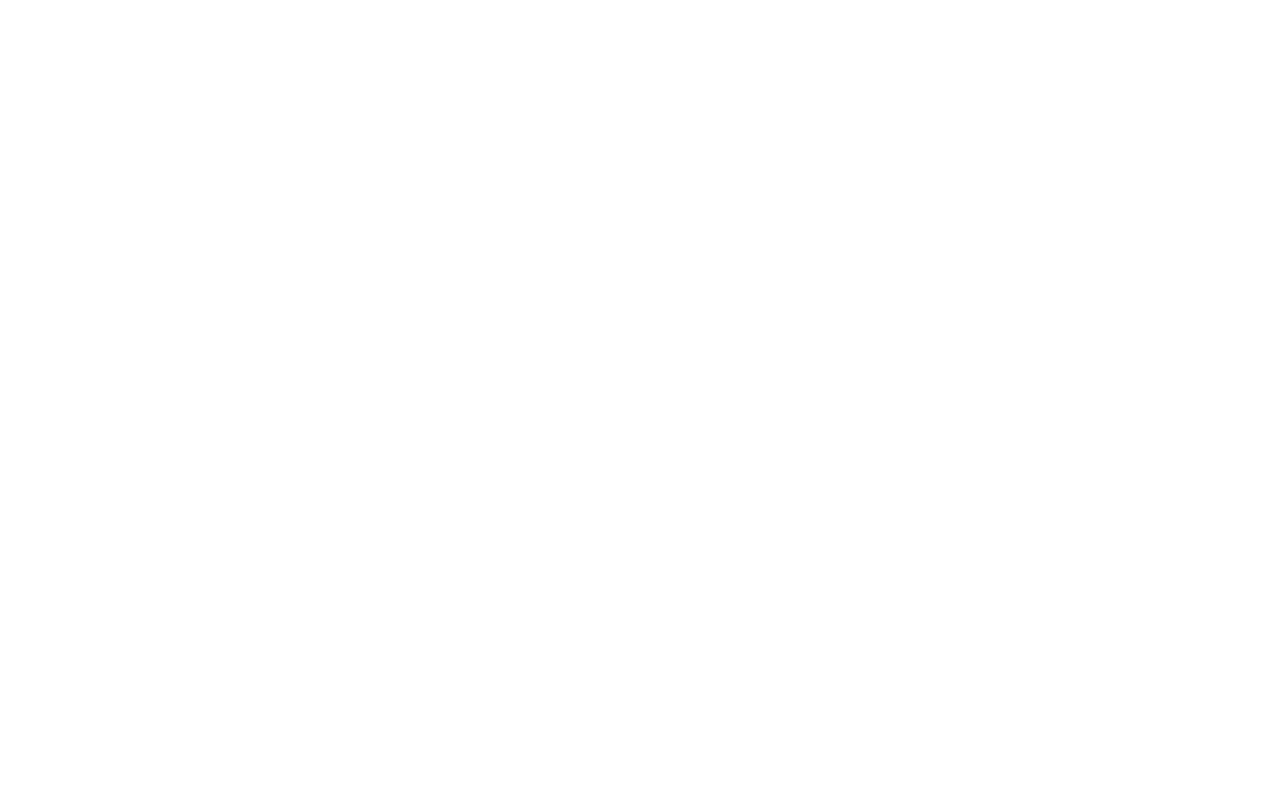
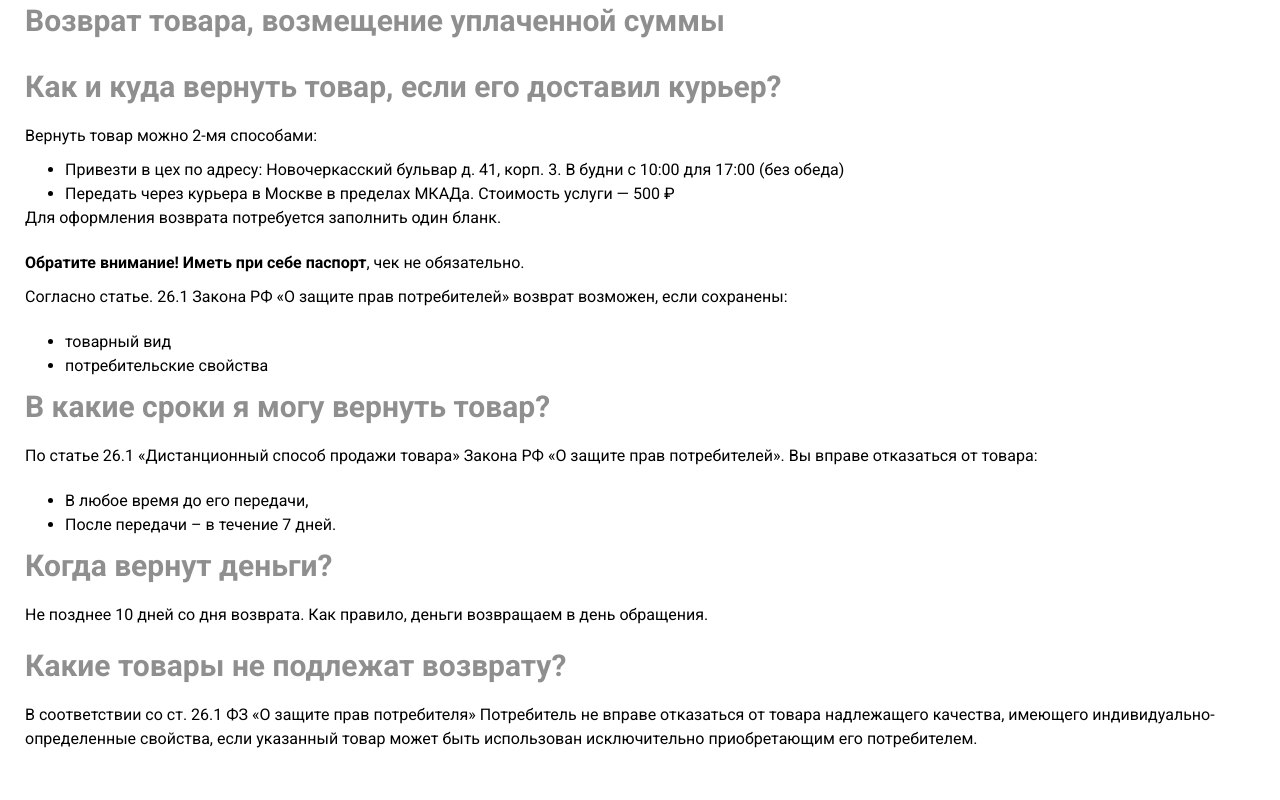
Before and after one commit to username-shakha/sity-jalyuzi, a React (Vite) app: page /return-goods in a window 1280 px wide. Before the commit this address had no page. Shown: the part 840-1640 px from the top of the page. Before the commit the page ends 800 px from the top, so only its background shows below. Built offline with nearby package versions, Linux system fonts and the light colour scheme.

Commit message:
created return goods page

```diff
--- a/src/App.tsx
+++ b/src/App.tsx
@@ -5,6 +5,7 @@ import Home from "./pages/Home";
 import Delivery from "./pages/Delivery";
 import Contact from "./pages/Contact";
 import { PaymentMethods } from "./pages/Contact/PaymentMethods";
+import { ReturnGoods } from "./pages/Contact/ReturnGoods";
 
 const App: FC = (): JSX.Element => {
   return (
@@ -14,7 +15,7 @@ const App: FC = (): JSX.Element => {
         <Route path="/contact" element={<Contact />} />
         <Route path="/delivery" element={<Delivery />} />
         <Route path="/payment-methods" element={<PaymentMethods />} />
-        <Route path="/about" element={<PaymentMethods />} />
+        <Route path="/return-goods" element={<ReturnGoods />} />
       </Route>
     </Routes>
   );
--- a/src/index.css
+++ b/src/index.css
@@ -31,6 +31,11 @@ body {
 
 body.no-scroll {
   overflow: hidden;
+}
+
+b,
+strong {
+  font-weight: bolder;
 }
 
 h1,
--- /dev/null
+++ b/src/pages/Contact/ReturnGoods.tsx
@@ -0,0 +1,91 @@
+import { FC } from "react";
+import "./style.scss";
+
+export const ReturnGoods: FC = () => {
+  return (
+    <section className="delivery">
+      <div className="information__container">
+        <h2 className="information__title">Возврат товара</h2>
+        <section className="">
+          <h1 className="section__title"></h1>
+          <div className="section__inner">
+            <h2>
+              <strong>Возврат товара, возмещение уплаченной суммы</strong>
+            </h2>
+            <br />
+            <h2>
+              <strong>
+                Как и куда вернуть товар, если его доставил курьер?
+              </strong>
+            </h2>
+            <p>Вернуть товар можно 2-мя способами:</p>
+            <ul>
+              <li>
+                Привезти в цех по адресу: Новочеркасский бульвар д. 41, корп. 3.
+                В будни с 10:00 для 17:00 (без обеда)
+              </li>
+              <li>
+                Передать через курьера в Москве в пределах МКАДа. Стоимость
+                услуги — 500 ₽
+              </li>
+            </ul>
+            <p>Для оформления возврата потребуется заполнить один бланк.</p>
+            <br />
+            {/* <p>&nbsp;</p> */}
+            <p>
+              <strong>Обратите внимание! Иметь при себе паспорт</strong>, чек не
+              обязательно.
+            </p>
+            <p>
+              Согласно статье. 26.1 Закона РФ «О защите прав потребителей»
+              возврат возможен, если сохранены:
+            </p>
+            <br />
+            {/* <p><a name="2"></a></p> */}
+            <ul>
+              <li>товарный вид</li>
+              <li>потребительские свойства</li>
+            </ul>
+            <br />
+            {/* <p>&nbsp;</p> */}
+            <h2>
+              <strong>В какие сроки я могу вернуть товар?</strong>
+            </h2>
+            <p>
+              По статье 26.1 «Дистанционный способ продажи товара» Закона РФ «О
+              защите прав потребителей». Вы вправе отказаться от товара:
+            </p>
+            <br />
+            {/* <p><a name="3"></a></p> */}
+            <ul>
+              <li>В любое время до его передачи,</li>
+              <li>После передачи – в течение 7 дней.</li>
+            </ul>
+            <br />
+            {/* <p>&nbsp;</p> */}
+            <h2>
+              <strong>Когда вернут деньги?</strong>
+            </h2>
+            <p>{/* <a name="4"></a> */}</p>
+            <p>
+              Не позднее 10 дней со дня возврата. Как правило, деньги возвращаем
+              в день обращения.
+            </p>
+            <br />
+            {/* <p>&nbsp;</p> */}
+            <h2>
+              <strong>Какие товары не подлежат возврату?</strong>
+            </h2>
+            <p>
+              В соответствии со ст. 26.1 ФЗ «О защите прав потребителя»
+              Потребитель не вправе отказаться от товара надлежащего качества,
+              имеющего индивидуально-определенные свойства, если указанный товар
+              может быть использован исключительно приобретающим его
+              потребителем.
+            </p>
+          </div>
+        </section>
+      </div>
+    </section>
+  );
+};
--- a/src/pages/Contact/style.scss
+++ b/src/pages/Contact/style.scss
@@ -13,6 +13,25 @@
   margin-bottom: 3.2rem;
 }
 
+.section__inner ol,
+.section__inner ul,
+.section__inner li {
+  list-style: disc;
+  margin-left: 2rem;
+}
+
+.section__inner ol,
+.section__inner ul,
+.section__inner li {
+  font-size: 1.6rem;
+  line-height: 150%;
+  color: #000000;
+}
+.section__inner p img {
+  max-width: 100%;
+  height: auto;
+}
+
 .section__inner p {
   font-size: 1.6rem;
   line-height: 150%;
@@ -21,6 +40,7 @@
 }
 
 .section__inner h2 {
+  color: #16131479;
   font-size: 3rem;
   margin-bottom: 2rem;
 }
--- a/src/pages/components/Tabs/index.tsx
+++ b/src/pages/components/Tabs/index.tsx
@@ -23,7 +23,7 @@ export const TabsWithRouting = () => {
       ? []
       : nav2;
   }, [state]);
-  //   console.log(location);
+  // console.log(location);
   // console.log(filtered);
   return (
     <div className="page__container">
```
